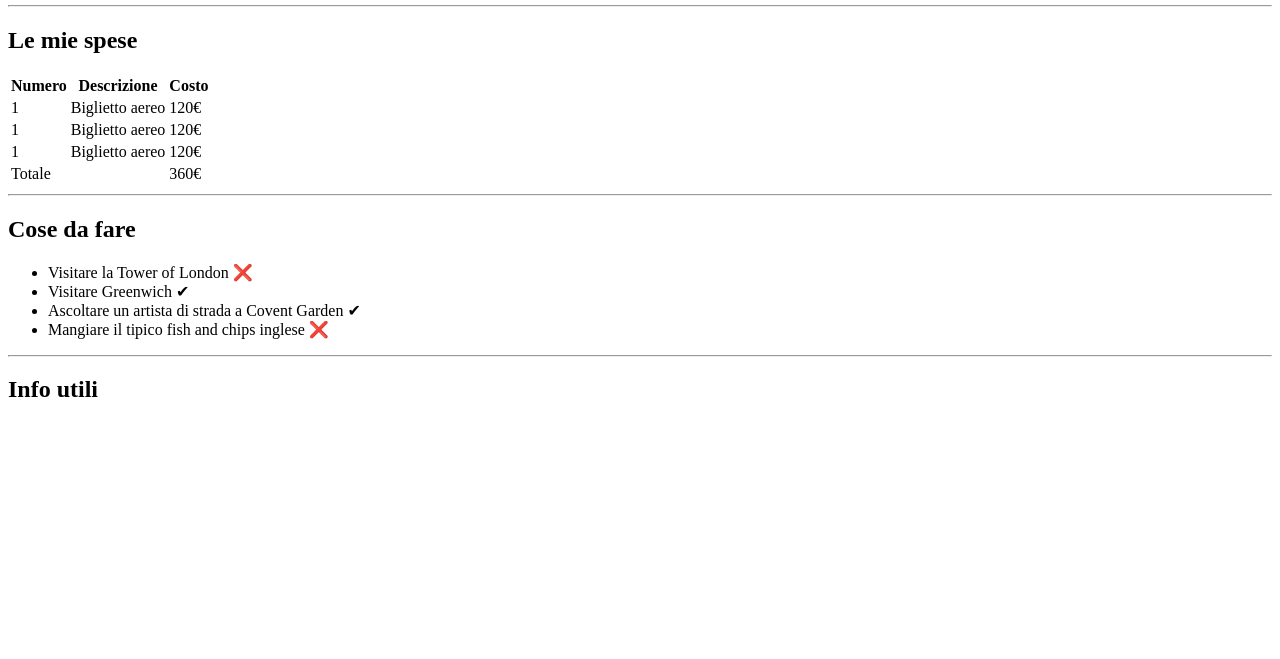
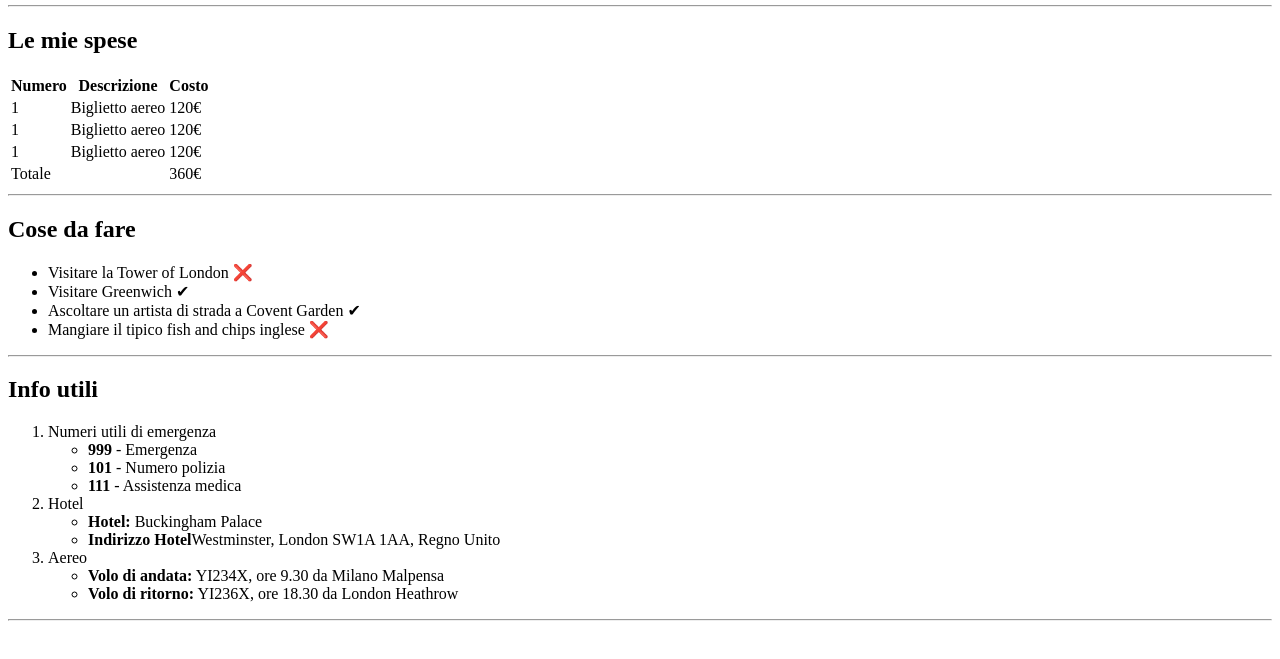
Before and after one commit to daniloeberli/html-london-trip, a plain HTML site: page index.html in a window 1280 px wide. Shown: the part 101-760 px from the top of the page. Drawn offline with Linux system fonts and the light colour scheme.

Commit message:
volo hotel numeri

```diff
--- a/index.html
+++ b/index.html
@@ -73,7 +73,28 @@
 
         <section>
             <h2>Info utili</h2>
+            <ol>
+                <li>Numeri utili di emergenza</li>
+                <ul>
+                    <li><strong>999</strong> - Emergenza</li>
+                    <li><strong>101</strong> - Numero polizia</li>
+                    <li><strong>111</strong> - Assistenza medica</li>
+                </ul>
 
+                <li>Hotel</li>
+                <ul>
+                    <li><strong>Hotel:</strong> Buckingham Palace</li>
+                    <li><strong>Indirizzo Hotel</strong>Westminster, London SW1A 1AA, Regno Unito</li>
+                </ul>
+
+                <li>Aereo</li>
+                <ul>
+                    <li><strong>Volo di andata:</strong> YI234X, ore 9.30 da Milano Malpensa</li>
+                    <li><strong>Volo di ritorno:</strong> YI236X, ore 18.30 da London Heathrow</li>
+                </ul>
+
+            </ol>
+            <hr>
         </section>
 
     </main>
```
